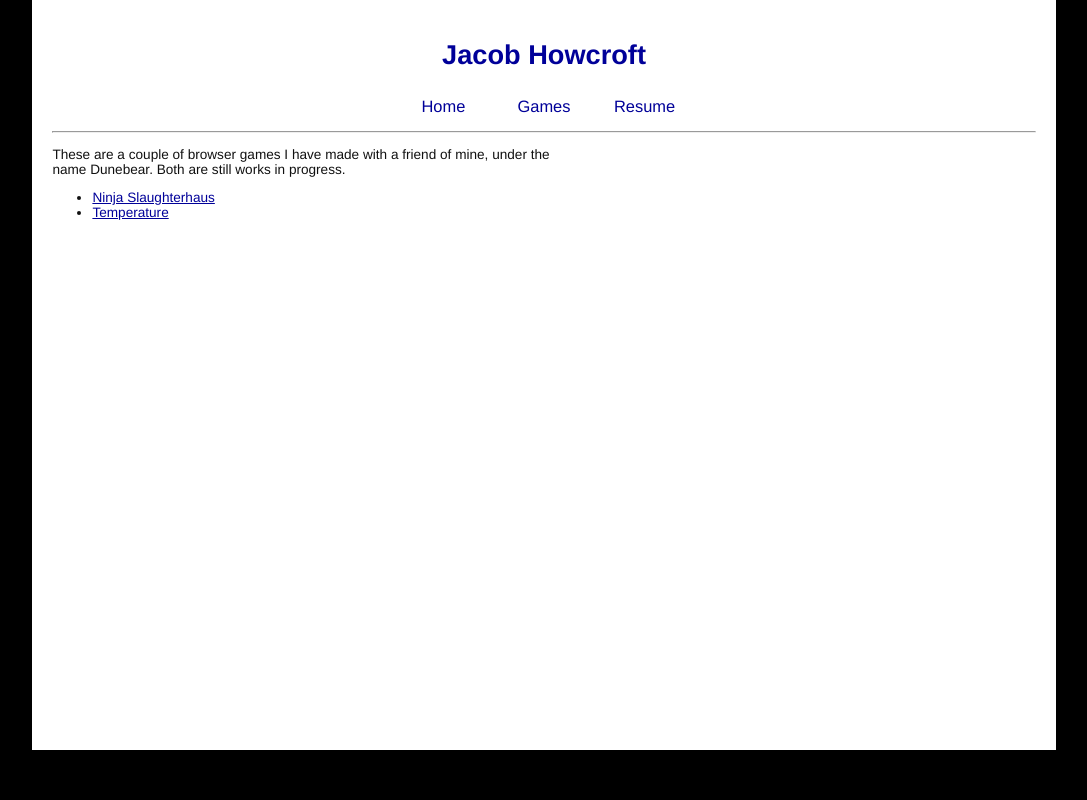
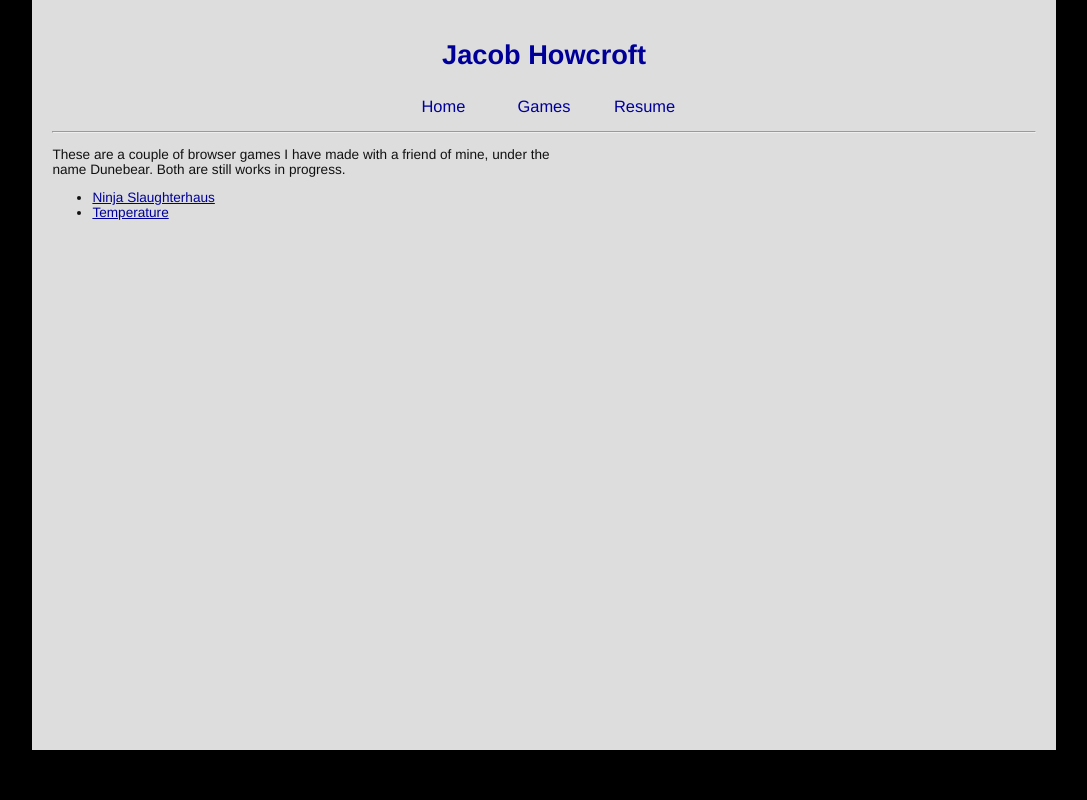
Before and after one commit to jhowcrof/jacobhowcroft.com, a PHP site: page /games.html in a window 1280 px wide. Shown: the whole page, without its empty margins (96-1183 px from the left). Run offline with PHP 8.4, Linux system fonts and the light colour scheme.

```diff
--- a/style.css
+++ b/style.css
@@ -1,5 +1,5 @@
 .page {
-	background-color: #FFF;
+	background-color: #DDD;
 	position: fixed;
 	left: 10%;
 	right: 10%;
```
